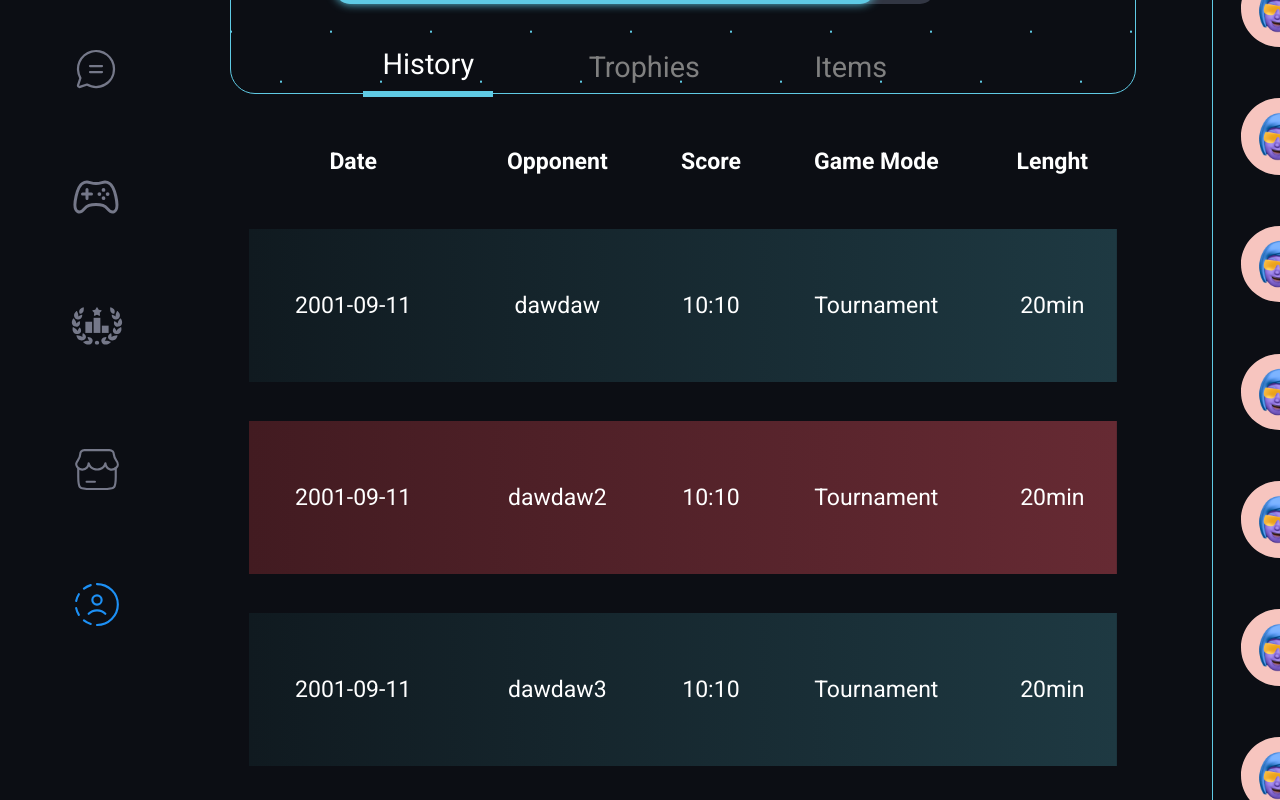
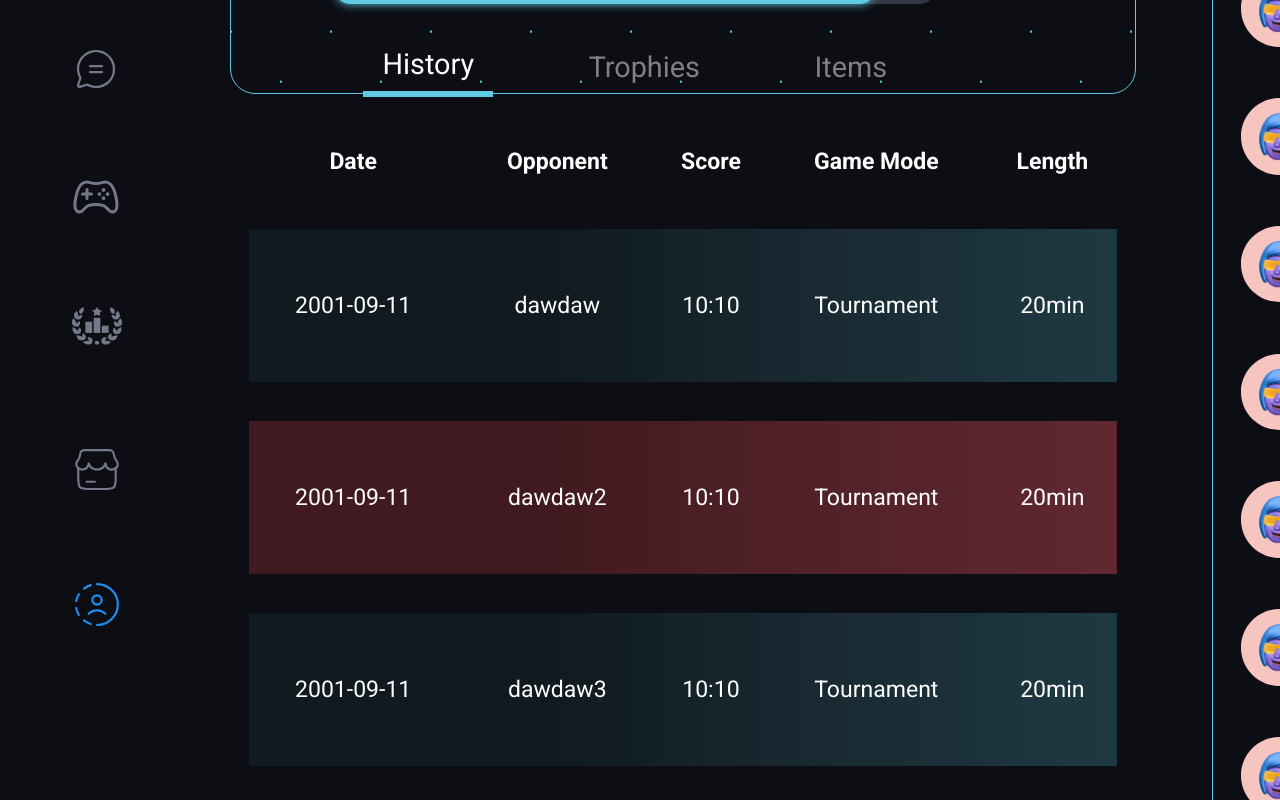
Before and after one commit to AMGHAR-ELMAHDI/ft_transcendence, a React (Vite) app in the folder React/: page /profile in a window 1280 px wide. Shown: the part 580-1380 px from the top of the page. Built offline with nearby package versions, Linux system fonts and the light colour scheme.

Commit message:
leaderboard done and added stars to profile background

```diff
--- a/React/src/components/History.tsx
+++ b/React/src/components/History.tsx
@@ -13,7 +13,7 @@ function History() {
           <th>Opponent</th>
           <th>Score</th>
           <th>Game Mode</th>
-          <th>Lenght</th>
+          <th>Length</th>
         </tr>
         <div className="spacing"></div>
         {Data.History.map((element) => (
--- a/React/src/css/ProfileHistory.css
+++ b/React/src/css/ProfileHistory.css
@@ -36,11 +36,15 @@
 }
 
 .Won {
-  background: linear-gradient(90deg, rgb(16, 26, 32), rgb(30, 57, 66));
+  /* background: linear-gradient(90deg, rgb(16, 26, 32), rgb(30, 57, 66)); */
+  background: rgb(16,26,32);
+  background: linear-gradient(90deg, rgba(16,26,32,1) 35%, #18272f 60%, rgba(30,57,66,1) 100%);
 }
 
 .Lost {
-  background: linear-gradient(90deg, rgb(66, 27, 33), rgb(102, 42, 51));
+  /* background: linear-gradient(90deg, rgb(66, 27, 33), rgb(102, 42, 51)); */
+  background: rgb(66,27,33);
+background: linear-gradient(90deg, #401a20 35%, #4f2027 60%, #612830 100%);
 }
 
 .spacing {
```
